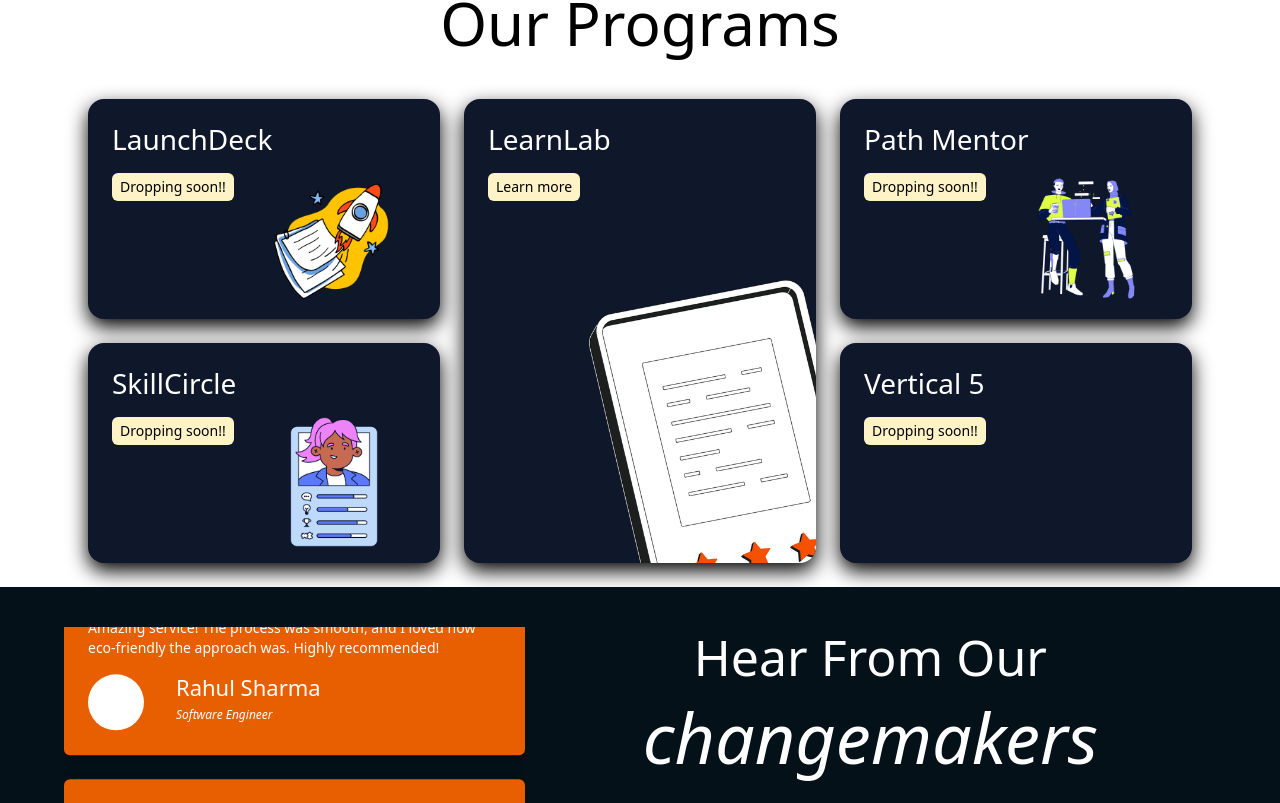
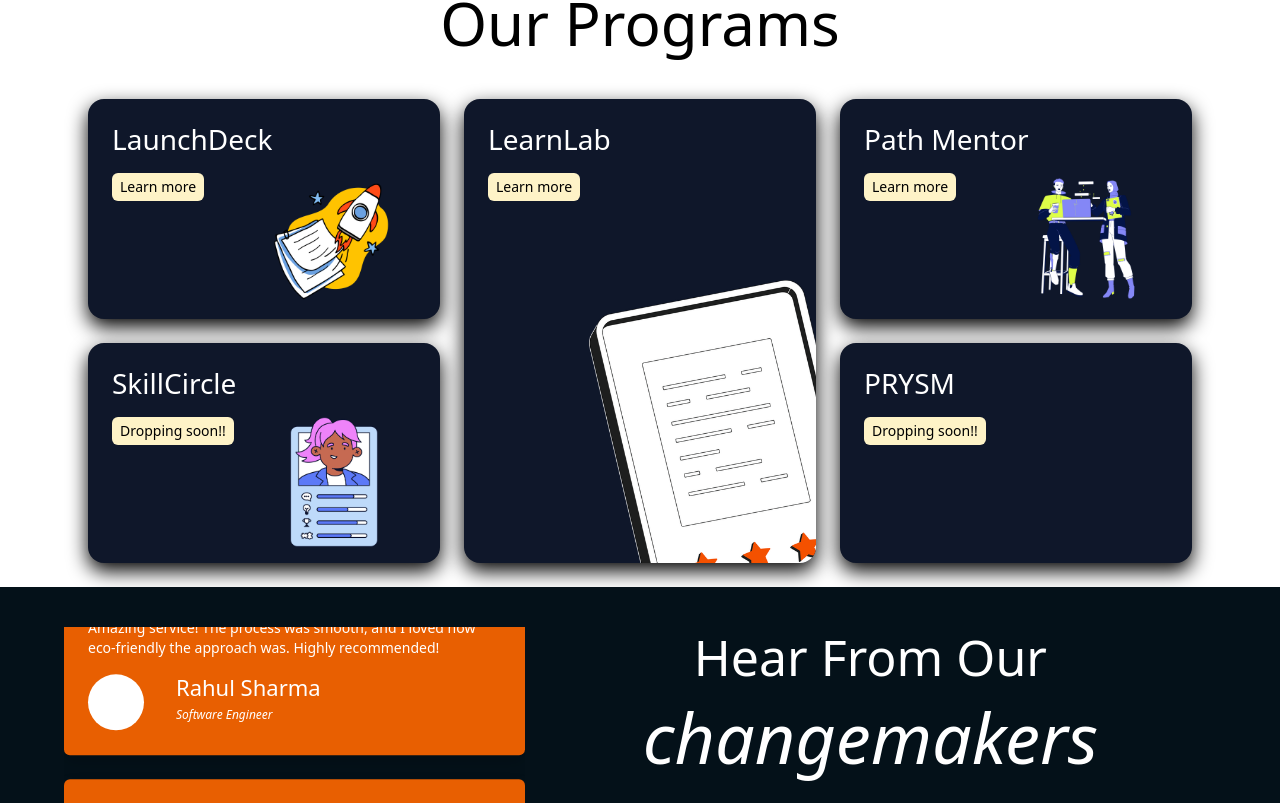
Before and after one commit to Payel647/SkilOrbitx, a Next.js app: page / in a window 1280 px wide. Shown: the part 1217-2020 px from the top of the page. Built offline with nearby package versions, Linux system fonts and the light colour scheme.

Commit message:
Added UI changes for design update

```diff
--- a/app/layout.jsx
+++ b/app/layout.jsx
@@ -12,9 +12,41 @@ const geistMono = Geist_Mono({
 });
 
 export const metadata = {
-  title: "Create Next App",
-  description: "Generated by create next app",
+  title: "SkillOrbitX | Learn, Launch & Grow",
+   icons: {
+    icon: "/images/img.png",
+  },
+  description:
+    "SkillOrbitX – Empowering future innovators through real-world learning programs. Join us to enhance your skills, gain practical experience, and launch your career with our innovative platforms like LaunchDeck, LearnLab, Path Mentor, and PRYSM.",
+  keywords: [
+    "SkillOrbitX",
+    "LearnLab",
+    "LaunchDeck",
+    "PathMentor",
+    "PRYSM",
+    "skill development",
+    "internship",
+  ],
+  openGraph: {
+    title: "SkillOrbitX",
+    description:
+      "Empowering innovators through real-world learning programs.",
+    url: "https://www.skillorbitx.com",
+    siteName: "SkillOrbitX",
+    images: [
+      {
+        url: "/img.png",
+        width: 1200,
+        height: 630,
+        alt: "SkillOrbitX Logo",
+      },
+    ],
+    locale: "en_US",
+    type: "website",
+  },
+  themeColor: "#0F172A",
 };
+
 
 export default function RootLayout({ children }) {
   return (
@@ -25,6 +57,8 @@ export default function RootLayout({ children }) {
           href="https://cdn.jsdelivr.net/npm/bootstrap@5.3.3/dist/css/bootstrap.min.css"
           rel="stylesheet"
         />
+
+
       </head>
       <body
         className={`${geistSans.variable} ${geistMono.variable} antialiased`}
--- a/app/page.jsx
+++ b/app/page.jsx
@@ -9,6 +9,7 @@ import FeedbackSection from '@/components/FeedbackSection';
 
 export default function Home() {
   return (
+    <>
     <main>
       <Navbar />
       <section id="hero">
@@ -27,5 +28,6 @@ export default function Home() {
       <FaqSection />
       <BeginSection />
     </main>
+    </>
   );
 }
--- a/components/ProgramSection.jsx
+++ b/components/ProgramSection.jsx
@@ -1,20 +1,24 @@
 import Image from "next/image";
 import React from "react";
+
 const programs = [
   {
     title: "LaunchDeck",
-    subtitle: "Dropping soon!!",
+    subtitle: "Learn more",
     img: "/images/lunchDeck.png",
+    link: "https://app.skillorbitx.com",
   },
   {
     title: "LearnLab",
     subtitle: "Learn more",
     img: "/images/learnlab.png",
+    link: "https://app.skillorbitx.com",
   },
   {
     title: "Path Mentor",
-    subtitle: "Dropping soon!!",
+    subtitle: "Learn more",
     img: "/images/pathMentor.png",
+    link: "https://app.skillorbitx.com",
   },
   {
     title: "SkillCircle",
@@ -22,7 +26,7 @@ const programs = [
     img: "/images/skilcircle.png",
   },
   {
-    title: "Vertical 5",
+    title: "PRYSM",
     subtitle: "Dropping soon!!",
   },
 ];
@@ -30,36 +34,49 @@ const programs = [
 export default function Programs() {
   return (
     <div className="py-4 px-4 md:px-20 bg-white w-[90vw] mx-auto">
-      <h2 className="font-bold text-center mb-10 text-black" style={{ fontSize: '60px' }}>
+      <h2 className="font-bold text-center mb-10 text-black" style={{ fontSize: "60px" }}>
         Our Programs
       </h2>
 
       <div className="grid grid-cols-1 sm:grid-cols-2 md:grid-cols-3 md:grid-rows-2 gap-4 md:gap-6 mt-10">
-        {/* Map all cards */}
         {programs.map((program, index) => {
-          const isLearnLab = program.title === "LearnLab";
-          const isVerticalImageMissing = !program.img;
+          const isBigCard = program.title === "LearnLab";
+          const hasImage = !!program.img;
+          const hasLink = !!program.link;
 
           return (
             <div
               key={index}
-             className={`bg-[#0F172A] text-white rounded-2xl shadow-[0_8px_20px_rgba(0,0,0,1)] hover:shadow-[0_12px_32px_rgba(0,0,0,0.35)] transition-all duration-300 hover:scale-[1.02] p-6 relative flex flex-col justify-between overflow-hidden ${isLearnLab ? "md:row-span-2 min-h-[220px]":"min-h-[220px]"}`}>
+              className={`bg-[#0F172A] text-white rounded-2xl shadow-[0_8px_20px_rgba(0,0,0,1)] hover:shadow-[0_12px_32px_rgba(0,0,0,0.35)] transition-all duration-300 hover:scale-[1.02] p-6 relative flex flex-col justify-between overflow-hidden ${isBigCard ? "md:row-span-2 min-h-[220px]" : "min-h-[220px]"}`}
+            >
               <div>
                 <h3 className="text-xl font-semibold">{program.title}</h3>
-                {isLearnLab ? (<a  href="https://www.skillorbitx.com/"  target="_blank"  rel="noopener noreferrer"  className="bg-[#fef3c7] text-black text-sm rounded-md px-2 py-1 inline-block mt-2 hover:underline cursor-pointer" style={{ textDecoration: 'none' }} >
-                {program.subtitle}
-                 </a>) : (
-                <span className="bg-[#fef3c7] text-black text-sm rounded-md px-2 py-1 inline-block mt-2">
-               {program.subtitle}
-               </span>)}
-
+                {hasLink ? (
+                  <a
+                    href={program.link}
+                    target="_blank"
+                    rel="noopener noreferrer"
+                    className="bg-[#fef3c7] text-black text-sm rounded-md px-2 py-1 inline-block mt-2 hover:underline cursor-pointer"
+                    style={{ textDecoration: "none" }}
+                  >
+                    {program.subtitle}
+                  </a>
+                ) : (
+                  <span className="bg-[#fef3c7] text-black text-sm rounded-md px-2 py-1 inline-block mt-2">
+                    {program.subtitle}
+                  </span>
+                )}
               </div>
 
-              {/* Image if available */}
-              {program.img && (
+              {hasImage && (
                 <div className="absolute bottom-4 right-4 max-w-[60%] max-h-[60%]">
-                    <div className={`relative ${isLearnLab ? "w-[180px] h-[130px] md:w-[300px] md:h-[460px]" : "w-[180px] h-[130px]"}`}>
-                   <Image src={program.img} alt={program.title} fill className="object-contain"/></div>
+                  <div
+                    className={`relative ${
+                      isBigCard ? "w-[180px] h-[130px] md:w-[300px] md:h-[460px]" : "w-[180px] h-[130px]"
+                    }`}
+                  >
+                    <Image src={program.img} alt={program.title} fill className="object-contain" />
+                  </div>
                 </div>
               )}
             </div>
```
